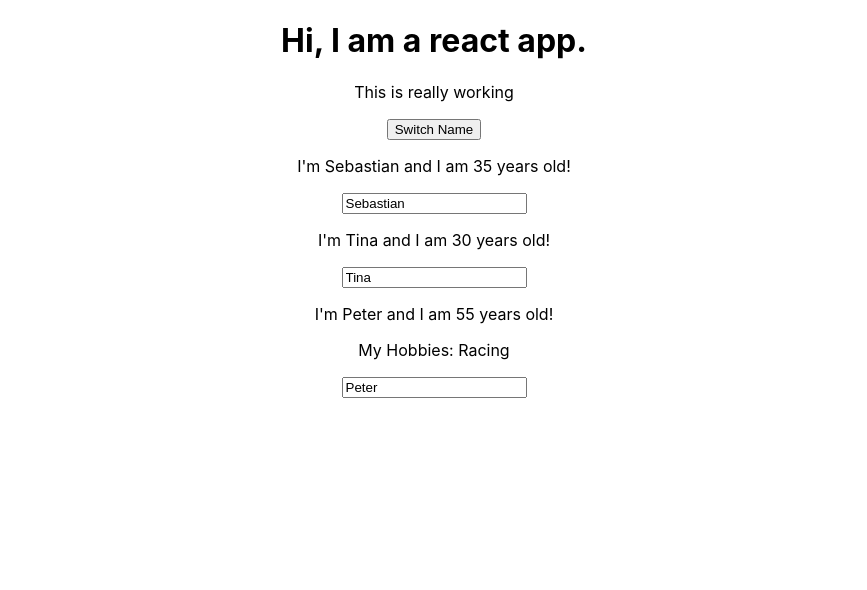
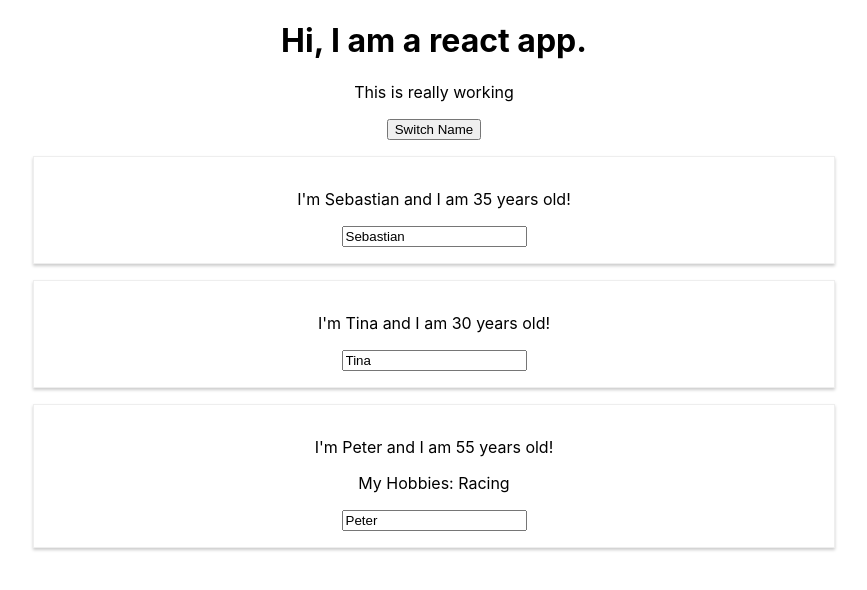
Before and after one commit to SebastianAwatramani/React2, a React (Create React App) app: page / in a window 1280 px wide. Shown: the top 590 px of the page, without its empty margins (206-1073 px from the left). Built offline with nearby package versions, Linux system fonts and the light colour scheme.

Commit message:
Styling with stylesheets

```diff
--- a/src/App.js
+++ b/src/App.js
@@ -1,6 +1,7 @@
 import React, {Component} from 'react';
 import './App.css';
 import Person from './Person/Person'
+
 
 class App extends Component {
     state = {
--- /dev/null
+++ b/src/Person/Person.css
@@ -0,0 +1,9 @@
+.Person {
+    width: 60%;
+    margin: 16px auto;
+    border: 1px solid #eee;
+    box-shadow: 0 2px 3px #cccccc;
+    padding: 16px;
+    text-align: center;
+
+}
--- a/src/Person/Person.js
+++ b/src/Person/Person.js
@@ -3,10 +3,11 @@
 //import react
 
 import React from 'react';
+import './Person.css'
 
 const person = (props) => {
     return (
-        <div>
+        <div className="Person">
             {/*Receiving click() method from App component*/}
             <p onClick={props.click}>I'm {props.name} and I am {props.age} years old!</p>
             <p>{props.children}</p>
```
